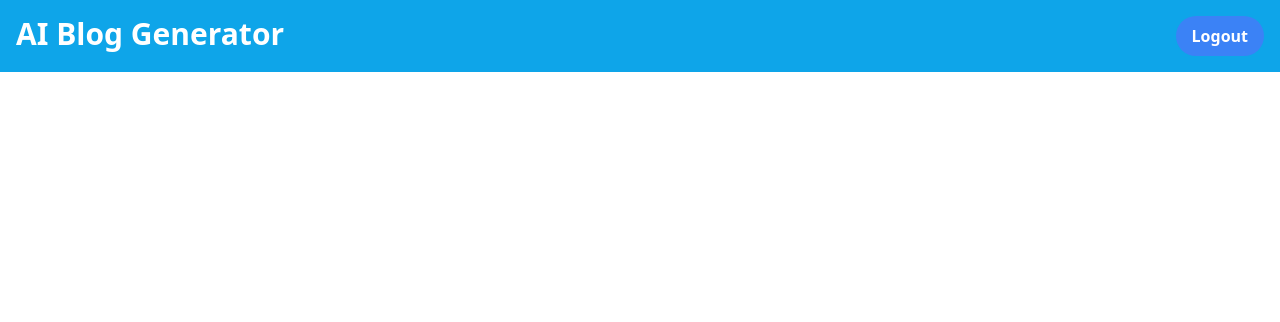
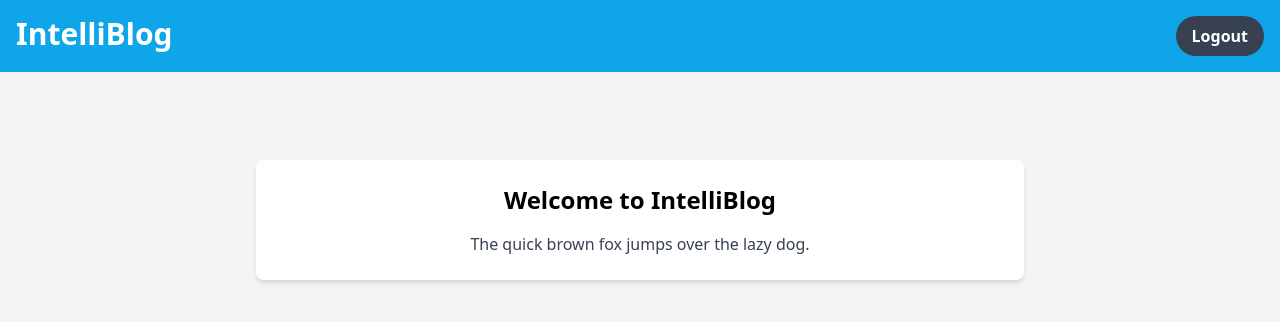
Before and after one commit to Jerroldwyz/IntelliBlog, a website: page src/index.html in a window 1280 px wide. Drawn offline with Linux system fonts and the light colour scheme.

Commit message:
basic layout

```diff
--- a/src/index.html
+++ b/src/index.html
@@ -6,20 +6,36 @@
   <link href="./output.css" rel="stylesheet">
   <title>IntelliBlog</title>
 </head>
-<body>
+<body class="flex flex-col min-h-screen bg-gray-100 font-sans antialised">
   <!-- NavBar -->
   <nav class="bg-sky-500 p-4 text-white flex justify-between">
     <div>
       <h1 class="text-3xl font-bold">
-        AI Blog Generator
+        IntelliBlog
       </h1>
     </div>
     <div>
-      <button class="bg-blue-500 hover:bg-blue-600 text-white font-bold py-2 px-4 rounded-full">
+      <button class="bg-gray-700 hover:bg-gray-600 text-white font-bold py-2 px-4 rounded-full">
         <a href="#" class="text-white">Logout</a>
       </button>
     </div>
   </nav>
 
+  <br>
+  <br>
+
+  <!-- Main -->
+  <div class="flex-grow container mx-auto mt-10 px-4 sm:px-0">
+    <div class="max-w-3xl mx-auto bg-white p-6 rounded-lg shadow-md transition-transform transform hover:scale-105 flex flex-col">
+
+      <!-- Introduction Section -->
+      <div class="text-center">
+        <h2 class="text-2xl font-semibold mb-4">Welcome to IntelliBlog</h2>
+        <p class="text-gray-700">
+          The quick brown fox jumps over the lazy dog.
+        </p>
+      </div>
+    </div>
+  </div>
 </body>
 </html>
```
Also changed, not shown: src/output.css.
